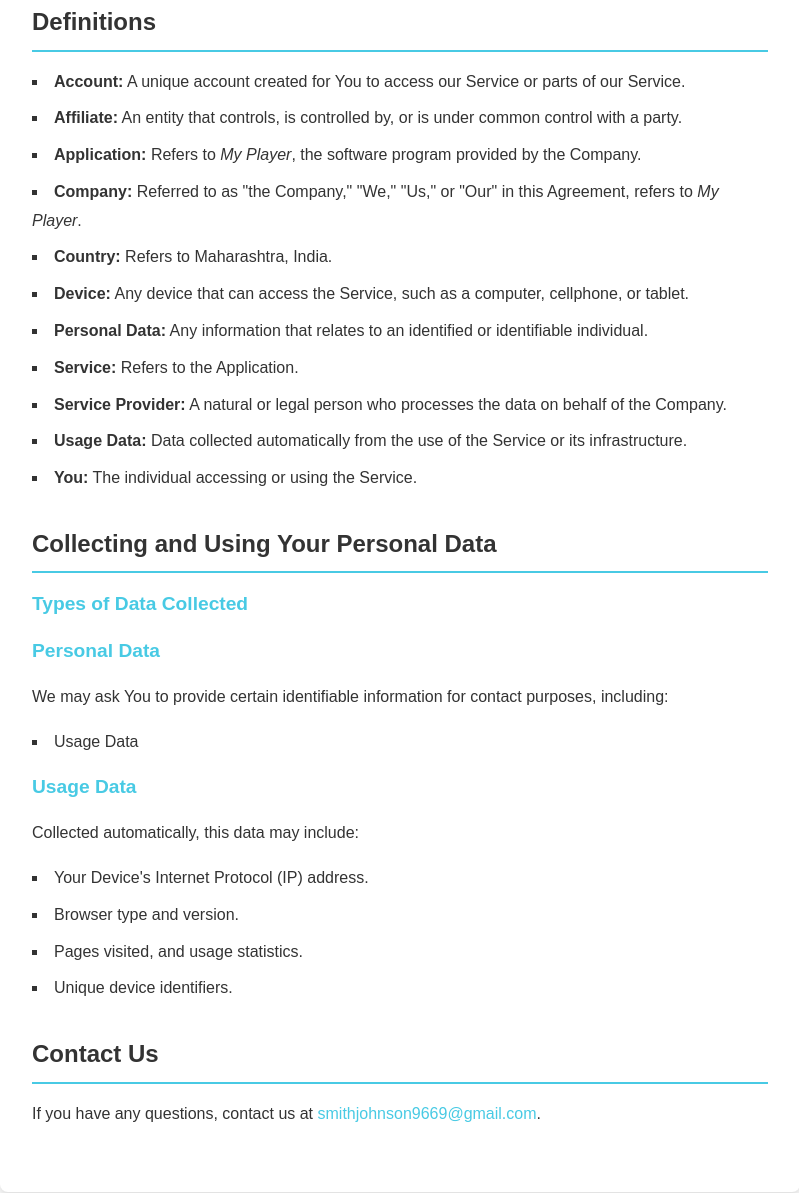
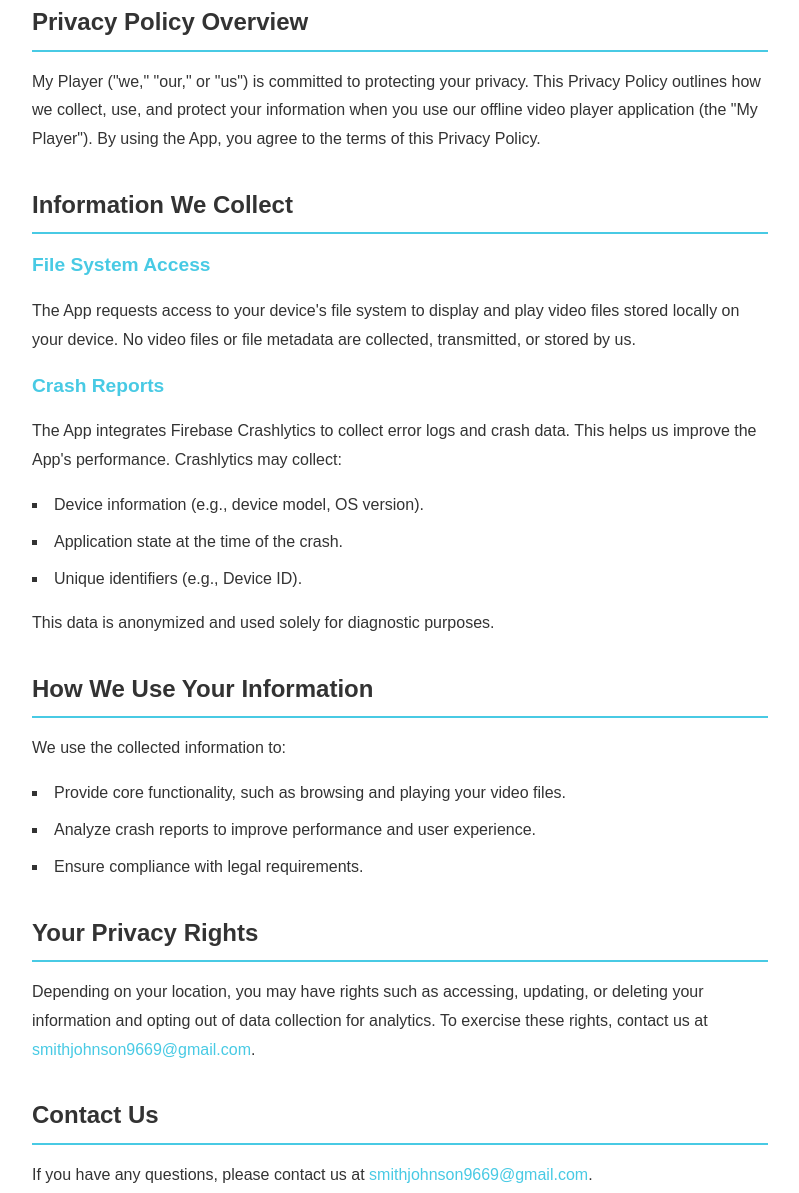
Before and after one commit to vedangj72/PrivacyActions, a plain HTML site: page privacy_policy.html in a window 1280 px wide. Shown: the part 170-1363 px from the top of the page, without its empty margins (240-1039 px from the left). Drawn offline with Linux system fonts and the light colour scheme.

Commit message:
Privacy policy , toc updated

```diff
--- a/privacy_policy.html
+++ b/privacy_policy.html
@@ -152,47 +152,45 @@
 
     <main>
         <section>
-            <h2>Definitions</h2>
+            <h2>Privacy Policy Overview</h2>
+            <p>My Player ("we," "our," or "us") is committed to protecting your privacy. This Privacy Policy outlines how we collect, use, and protect your information when you use our offline video player application (the "My Player"). By using the App, you agree to the terms of this Privacy Policy.</p>
+        </section>
+
+        <section>
+            <h2>Information We Collect</h2>
+            <article>
+                <h3>File System Access</h3>
+                <p>The App requests access to your device's file system to display and play video files stored locally on your device. No video files or file metadata are collected, transmitted, or stored by us.</p>
+
+                <h3>Crash Reports</h3>
+                <p>The App integrates Firebase Crashlytics to collect error logs and crash data. This helps us improve the App's performance. Crashlytics may collect:</p>
+                <ul>
+                    <li>Device information (e.g., device model, OS version).</li>
+                    <li>Application state at the time of the crash.</li>
+                    <li>Unique identifiers (e.g., Device ID).</li>
+                </ul>
+                <p>This data is anonymized and used solely for diagnostic purposes.</p>
+            </article>
+        </section>
+
+        <section>
+            <h2>How We Use Your Information</h2>
+            <p>We use the collected information to:</p>
             <ul>
-                <li><strong>Account:</strong> A unique account created for You to access our Service or parts of our Service.</li>
-                <li><strong>Affiliate:</strong> An entity that controls, is controlled by, or is under common control with a party.</li>
-                <li><strong>Application:</strong> Refers to <em>My Player</em>, the software program provided by the Company.</li>
-                <li><strong>Company:</strong> Referred to as "the Company," "We," "Us," or "Our" in this Agreement, refers to <em>My Player</em>.</li>
-                <li><strong>Country:</strong> Refers to Maharashtra, India.</li>
-                <li><strong>Device:</strong> Any device that can access the Service, such as a computer, cellphone, or tablet.</li>
-                <li><strong>Personal Data:</strong> Any information that relates to an identified or identifiable individual.</li>
-                <li><strong>Service:</strong> Refers to the Application.</li>
-                <li><strong>Service Provider:</strong> A natural or legal person who processes the data on behalf of the Company.</li>
-                <li><strong>Usage Data:</strong> Data collected automatically from the use of the Service or its infrastructure.</li>
-                <li><strong>You:</strong> The individual accessing or using the Service.</li>
+                <li>Provide core functionality, such as browsing and playing your video files.</li>
+                <li>Analyze crash reports to improve performance and user experience.</li>
+                <li>Ensure compliance with legal requirements.</li>
             </ul>
         </section>
 
         <section>
-            <h2>Collecting and Using Your Personal Data</h2>
-            <article>
-                <h3>Types of Data Collected</h3>
-
-                <h4>Personal Data</h4>
-                <p>We may ask You to provide certain identifiable information for contact purposes, including:</p>
-                <ul>
-                    <li>Usage Data</li>
-                </ul>
-
-                <h4>Usage Data</h4>
-                <p>Collected automatically, this data may include:</p>
-                <ul>
-                    <li>Your Device's Internet Protocol (IP) address.</li>
-                    <li>Browser type and version.</li>
-                    <li>Pages visited, and usage statistics.</li>
-                    <li>Unique device identifiers.</li>
-                </ul>
-            </article>
+            <h2>Your Privacy Rights</h2>
+            <p>Depending on your location, you may have rights such as accessing, updating, or deleting your information and opting out of data collection for analytics. To exercise these rights, contact us at <a href="mailto:smithjohnson9669@gmail.com">smithjohnson9669@gmail.com</a>.</p>
         </section>
 
         <section>
             <h2>Contact Us</h2>
-            <p>If you have any questions, contact us at <a href="mailto:smithjohnson9669@gmail.com">smithjohnson9669@gmail.com</a>.</p>
+            <p>If you have any questions, please contact us at <a href="mailto:smithjohnson9669@gmail.com">smithjohnson9669@gmail.com</a>.</p>
         </section>
     </main>
 
```
Also changed, not shown: terms_and_conditions.html (+12 -28 lines).
